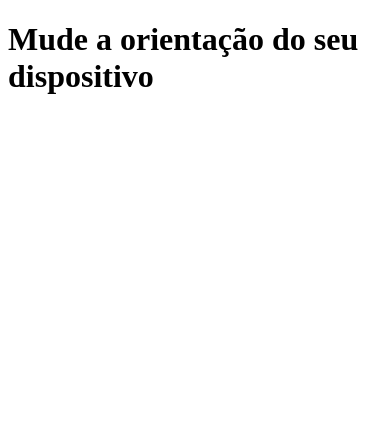
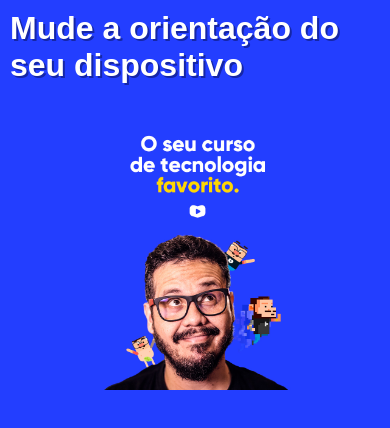
Before and after one commit to Pricilasantos/html-css1, a plain HTML site: page exe026/mq002/index.html in a window 390 px wide. Drawn offline with Linux system fonts and the light colour scheme.

Commit message:
exercicio 002 media query

```diff
--- a/exe026/mq002/estilos/paisagem.css
+++ b/exe026/mq002/estilos/paisagem.css
@@ -1,3 +1,8 @@
 @charset "UTF-8";
 
 /* Aparelho deitado (landscape) */
+
+body {
+   background-image: url(../imagens/cev-landscape.jpg);
+   background-position: left bottom;
+}
--- a/exe026/mq002/estilos/retrato.css
+++ b/exe026/mq002/estilos/retrato.css
@@ -1,3 +1,8 @@
 @charset "UTF-8";
 
 /* Aparelho em pé (portrait) */
+
+body {
+    background-image: url(../imagens/cev-portrait.jpg);
+    background-position: center bottom;
+}
--- a/exe026/mq002/estilos/style.css
+++ b/exe026/mq002/estilos/style.css
@@ -1,3 +1,23 @@
 @charset "UTF-8";
 
 /* Configurações Gerais */
+
+* {
+    margin: 0px;
+    padding: 0px;
+    font-family: Arial, Helvetica, sans-serif;
+}
+
+html, body {
+    width: 100vw;
+    height: 100vw;
+    background-color: #233eff;
+    background-size: contain;
+    background-repeat: no-repeat;
+}
+
+h1 {
+    color: #fff;
+    text-shadow: 2px 2px 0px #1526a7;
+    padding: 10px;
+}
```
